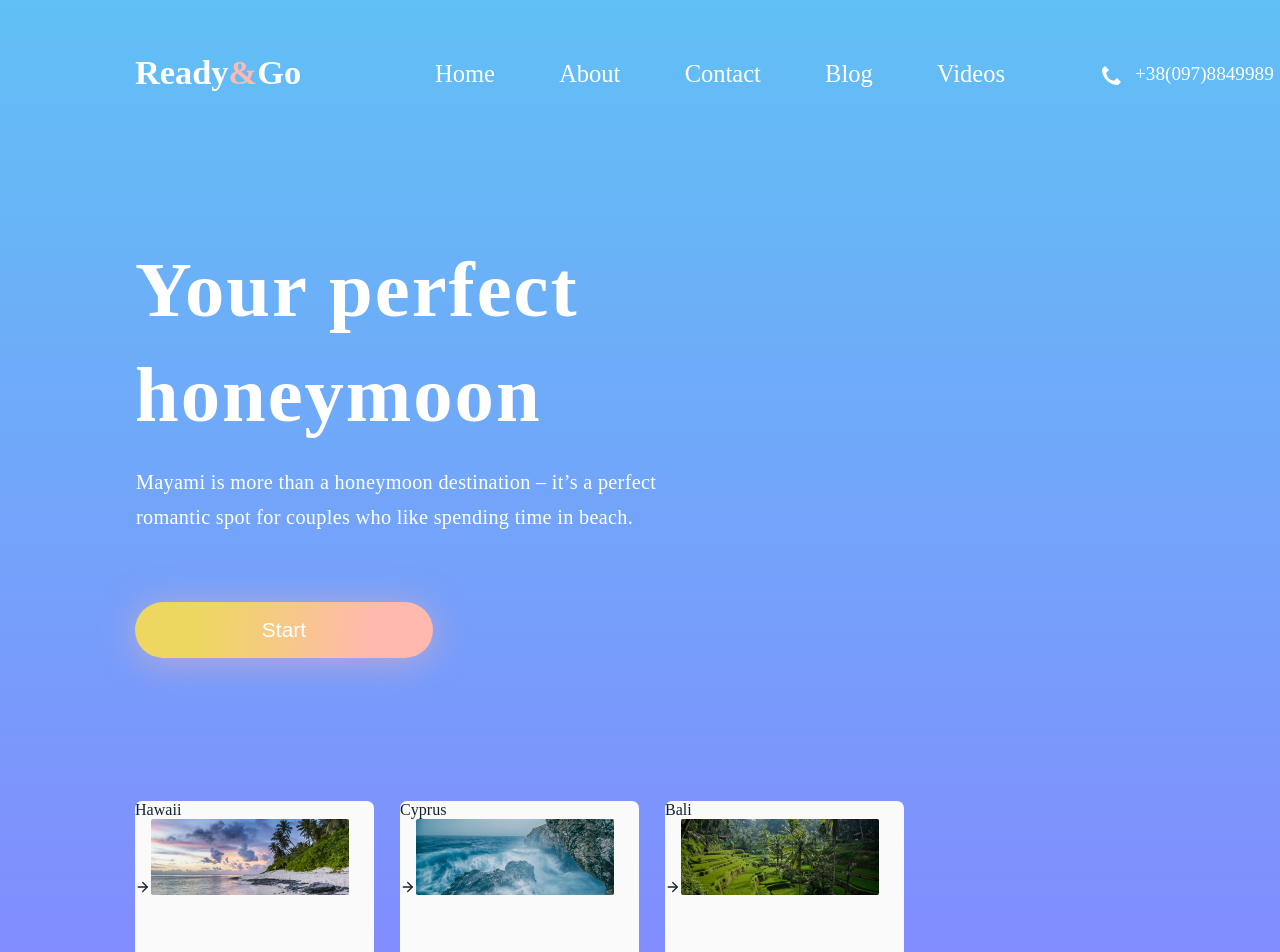
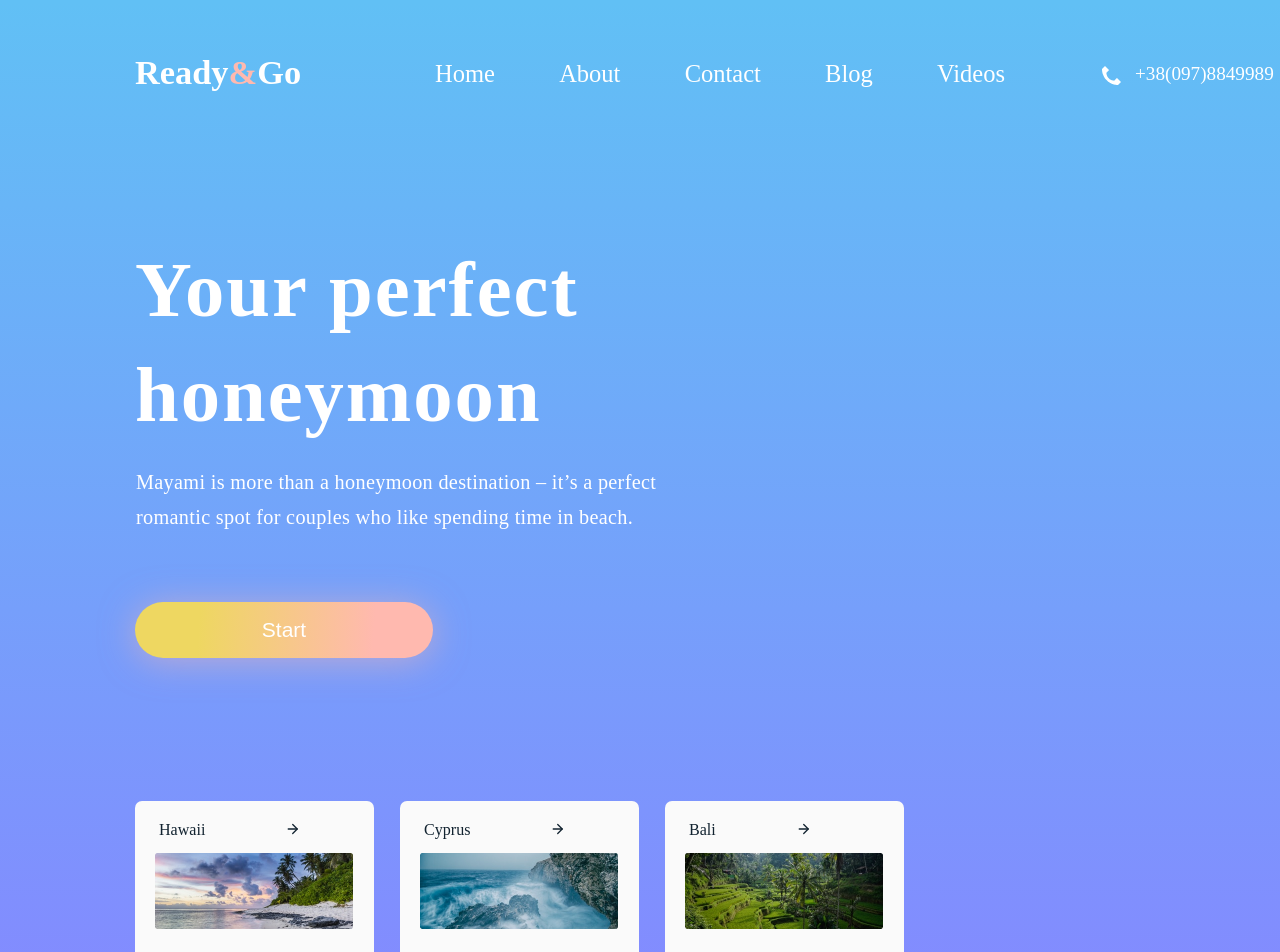
Before and after one commit to fabriciocod/travel_landing_page, a Next.js app: page / in a window 1280 px wide. Shown: the top 952 px of the page. Built offline with nearby package versions, Linux system fonts and the light colour scheme.

Commit message:
posicionamento do cabeçalho e da imagem do card

```diff
--- a/app/layout.js
+++ b/app/layout.js
@@ -68,6 +68,7 @@
       <body  className={styles.corpo}>
         <header>
           <Logo x={135} y={53}/>
+
           <Menu x={435} y={60}>
 
             <ItemMenu nome="Home"/>
--- a/app/page.js
+++ b/app/page.js
@@ -10,7 +10,7 @@
 function Botao({x,y}){
   return(
     <button style={{left: x, top: y}}className={styles.botao}>Start</button>
-  )
+  );
 }
 
 function Cards({x,y, children}){
@@ -18,17 +18,19 @@
     <div style={{left: x, top: y}}className={styles.cards}>
       {children}
     </div>
-  )
+  );
 }
 
 function Card({localidade, imagem,}){
   return(
     <div className={styles.card}>
+      <div className={styles.cabecalhoCard}>
       <p className={styles.localidade}>{localidade}</p>
       <Image src={seta}/>
-      <Image src={imagem}/>
+      </div>
+      <Image className={styles.imagem} src={imagem}/>
     </div>
-  )
+  );
 }
 export default function Home() {
   return (
@@ -41,8 +43,5 @@
         <Card localidade="Bali" imagem={bali}/>
       </Cards>
     </>
-
-
-
-  )
+   );
 }
--- a/app/page.module.css
+++ b/app/page.module.css
@@ -18,6 +18,7 @@
     filter: blur(.3px);
     height: 169px;
     width: 239px;
+    position: relative;/* sempre que for utilizar um position em um elemento deve-se olhar o componente pai pois ambos precisão ter um position*/
 
 }
 
@@ -37,3 +38,19 @@
 
 
 }
+
+.cabecalhoCard{
+    display: flex;
+    gap: 80px;
+    justify-content: flex-start;
+    position:absolute;
+    left:24px;
+    top: 20px;
+}
+
+.imagem{
+    border-radius: 2px;
+    position: absolute;
+    left:20px;
+    top:52px;
+}
```
